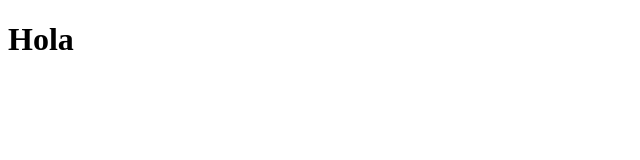
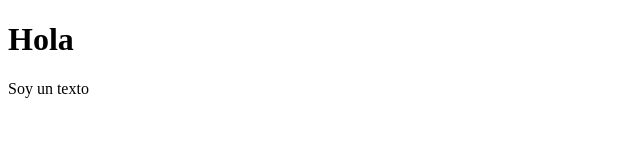
Before and after one commit to ProyectoCristina/ProyectoCristina.github.io, a plain HTML site: page index.html in a window 1280 px wide. Shown: the full height of the page, 0-640 px from the left. Drawn offline with Linux system fonts and the light colour scheme.

Commit message:
Update index.html

```diff
--- a/index.html
+++ b/index.html
@@ -10,6 +10,7 @@
 <body>
     <header>
         <h1>Hola</h1>
+        <p>Soy un texto</p>
     </header>
 </body>
 </html>
```
